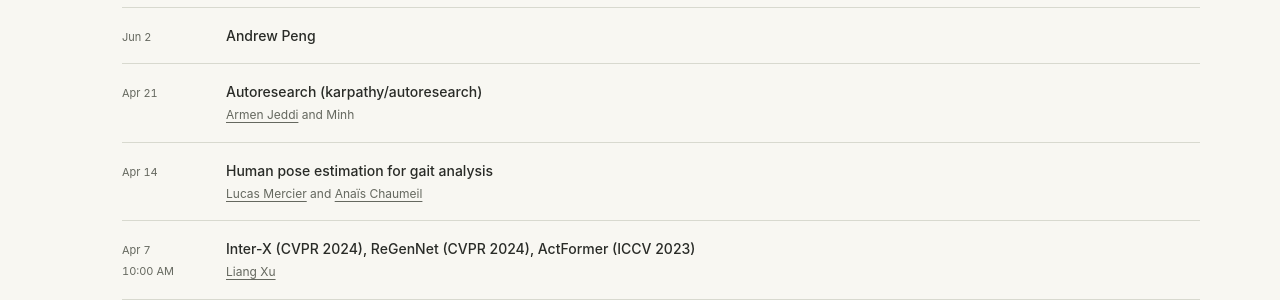
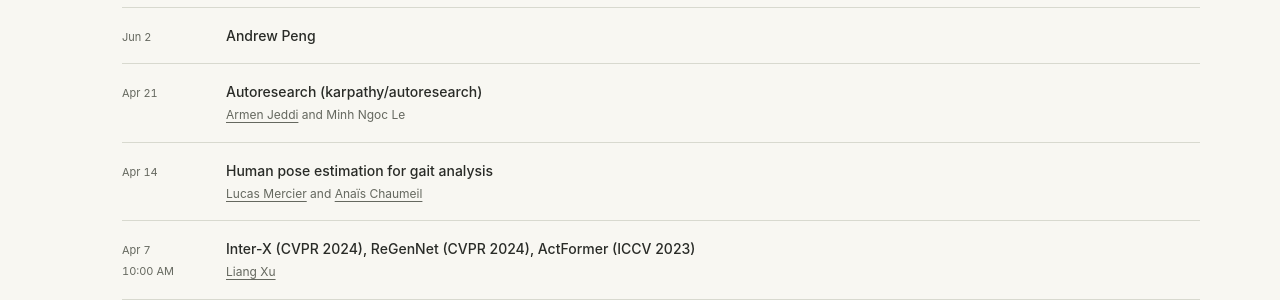
Before and after one commit to TaatiTeam/journal-club, a Jekyll site: the page built from index.html, in a window 1280 px wide and 900 px high, scrolled down 1934 px. Shown: the part 153-453 px from the top of the window. Built offline with Jekyll 4.4.1, drawn with Linux system fonts in a browser that asks for light colours.

Commit message:
Minh Ngoc Le full name; link Enming Zhang
Co-Authored-By: Claude Opus 5.5 <noreply@anthropic.com>

```diff
--- a/_data/journal_club.yml
+++ b/_data/journal_club.yml
@@ -149,6 +149,7 @@ past:
     title: "Training a humanoid robot to reproduce Parkinsonian gait from CARE-PD gait data"
   - date: 2026-07-28
     speaker: Enming Zhang
+    speaker_url: https://www.linkedin.com/in/enming-z-326a30356/
   - date: 2026-07-14
     speaker: Andrew Fleet
     speaker_url: https://www.linkedin.com/in/andrewfleet07/
@@ -161,11 +162,11 @@ past:
     speaker: Andrew Peng
     speaker_url: https://www.linkedin.com/in/andrew-peng-canada/
   - date: 2026-04-21
-    speaker: Armen Jeddi and Minh
+    speaker: Armen Jeddi and Minh Ngoc Le
     speakers:
       - name: Armen Jeddi
         url: https://armenjeddi.github.io/
-      - name: Minh
+      - name: Minh Ngoc Le
     title: "Autoresearch (karpathy/autoresearch)"
   - date: 2026-04-14
     speaker: Lucas Mercier and Anaïs Chaumeil
```
